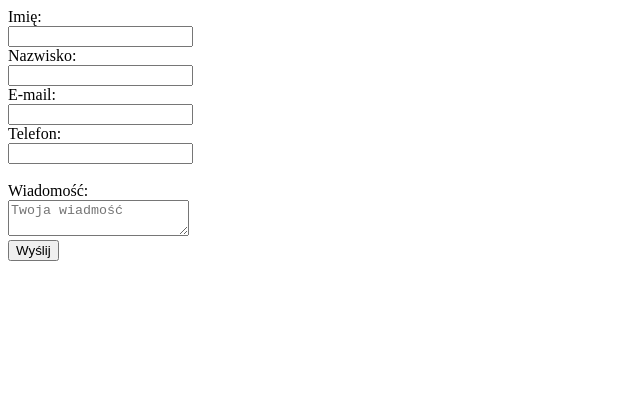
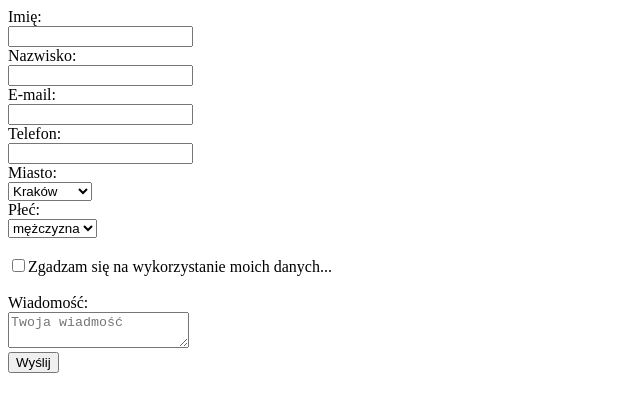
Before and after one commit to jerry75PL/formularz, a plain HTML site: page index.html in a window 1280 px wide. Shown: the whole page, without its empty margins (0-640 px from the left). Drawn offline with Linux system fonts and the light colour scheme.

Commit message:
zmiana na prace domowa

```diff
--- a/index.html
+++ b/index.html
@@ -14,8 +14,20 @@
         <input type="text" name="nazwisko" id="nazwisko"><br />
         <label for="email">E-mail:</label><br />
         <input type="email" name="email" id="email"><br />
-        <label for="phone">Telefon:</label><br />
-        <input type="tel" name="phone" id="phone"><br /><br />
+        <label for="telefon">Telefon:</label><br />
+        <input type="tel" name="telefon" id="telefon"><br />
+        <label for="miasto">Miasto:</label><br />
+        <select name="miasto" id="miasto">
+          <option value="Kraków">Kraków</option>
+          <option value="Warszawa">Warszawa</option>
+          <option value="Gdańsk">Gdańsk</option>
+        </select><br />
+        <label for="plec">Płeć:</label><br />
+        <select name="plec" id="plec">
+          <option value="mezczyzna">mężczyzna</option>
+          <option value="kobieta">kobieta</option>
+        </select><br /><br />
+        <input type="checkbox" name="zgoda" value="zgadzam się">Zgadzam się na wykorzystanie moich danych...<br /><br />
         <label for="message">Wiadomość:</label><br />
         <textarea name="message" id="message" placeholder="Twoja wiadmość"></textarea><br />
         <button type="submit">Wyślij</button>
```
